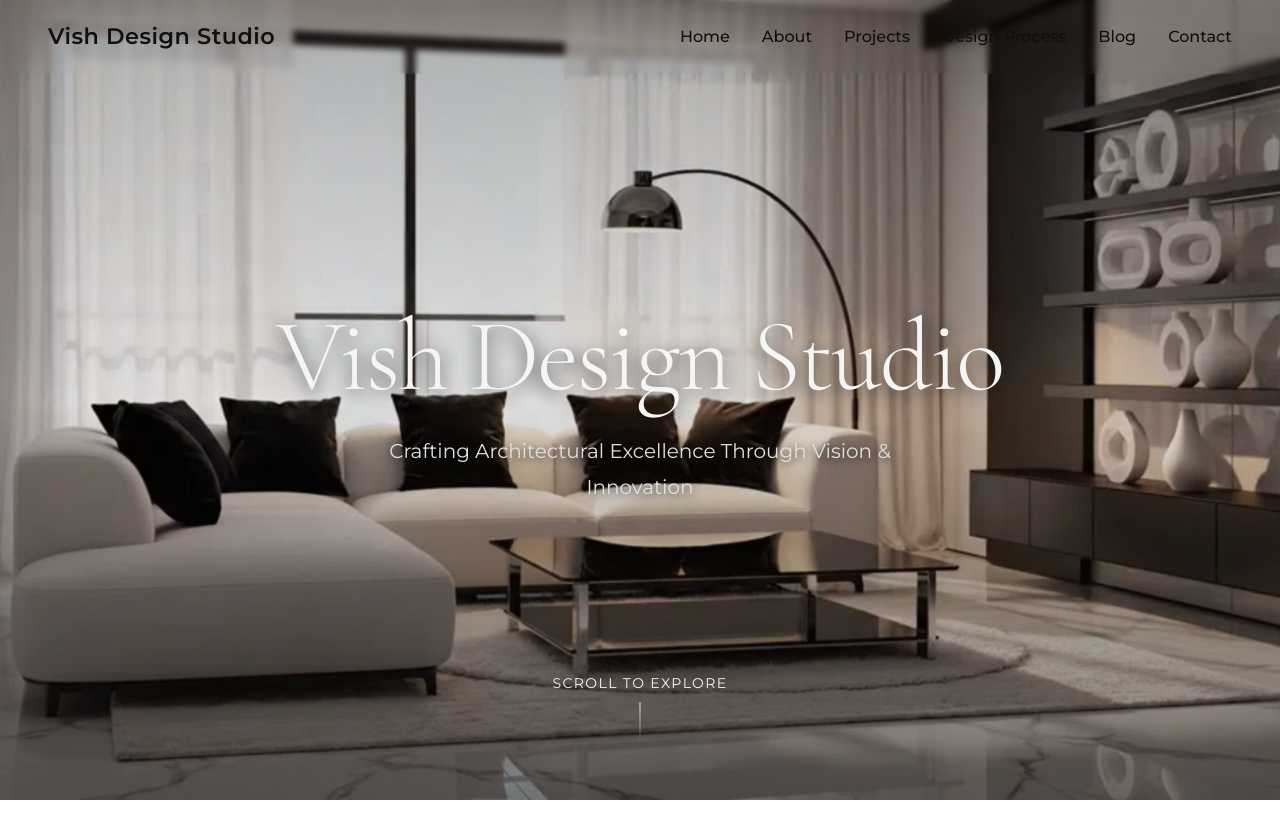
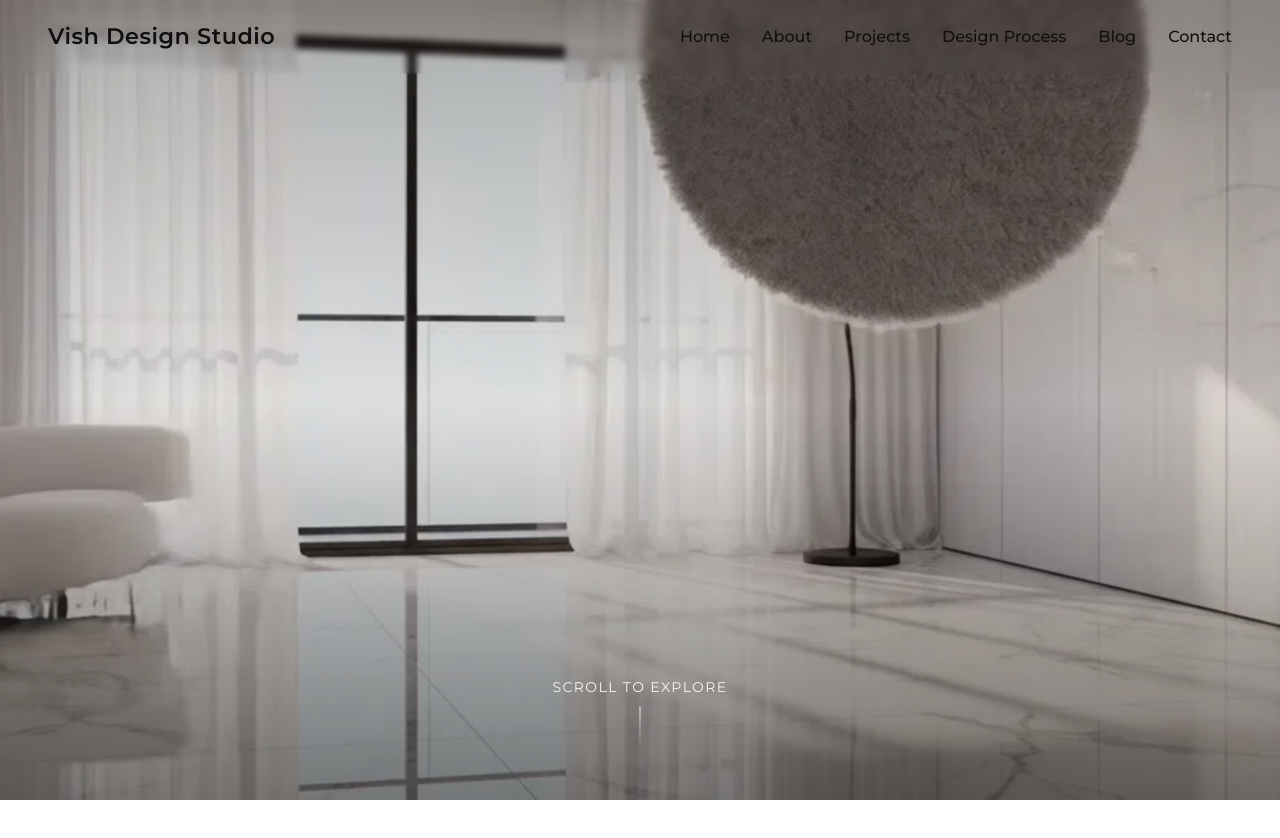
Before and after one commit to mdakram0608/vishdesignstudio, a Next.js app: page / in a window 1280 px wide. Shown: the top 838 px of the page. Built offline with nearby package versions, Linux system fonts and the light colour scheme.

Commit message:
increased the scrolling range

```diff
--- a/app/layout.tsx
+++ b/app/layout.tsx
@@ -9,7 +9,7 @@ export const metadata: Metadata = {
 export default function RootLayout({
     children,
 }: Readonly<{
-    children: React.Node;
+    children: React.ReactNode;
 }>) {
     return (
         <html lang="en">
--- a/components/ScrollVideo.module.css
+++ b/components/ScrollVideo.module.css
@@ -43,9 +43,6 @@
 .textContent {
     padding: 2rem;
     text-align: center;
-    opacity: 0;
-    animation: fadeIn 1.5s ease-out forwards;
-    animation-delay: 0.5s;
 }
 
 .textContent h1 {
@@ -110,7 +107,7 @@
 }
 
 .spacer {
-    height: 300vh;
+    height: 100vh;
     position: relative;
     z-index: 0;
 }
--- a/components/ScrollVideo.tsx
+++ b/components/ScrollVideo.tsx
@@ -1,23 +1,27 @@
 'use client';
 
-import { useMotionValueEvent, useScroll, useTransform } from 'framer-motion';
+import { motion, useMotionValueEvent, useScroll, useTransform } from 'framer-motion';
 import { useCallback, useEffect, useRef } from 'react';
 import styles from './ScrollVideo.module.css';
 import Navbar from './Navbar';
 
 const FRAME_COUNT = 192;
 
-// public/videos/Images/1.webp -> /videos/Images/1.webp
+
 const getFrameSrc = (index: number) => `/videos/Images/${index}.webp`;
 
 export default function ScrollVideo() {
     const canvasRef = useRef<HTMLCanvasElement>(null);
     const imagesRef = useRef<HTMLImageElement[]>([]);
+    const containerRef = useRef<HTMLDivElement>(null);
 
-    // 1) USE GLOBAL SCROLL, NOT TARGETED
-    const { scrollYProgress } = useScroll();
 
-    // 2) DRAW A GIVEN FRAME
+    const { scrollYProgress } = useScroll({
+        target: containerRef,
+        offset: ["start start", "end start"]
+    });
+
+
     const render = useCallback((index: number) => {
         const canvas = canvasRef.current;
         const ctx = canvas?.getContext('2d');
@@ -30,7 +34,7 @@ export default function ScrollVideo() {
         ctx.drawImage(image, 0, 0, width, height);
     }, []);
 
-    // 3) LOAD ALL FRAMES IN THE BROWSER, THEN DRAW FRAME 1
+
     useEffect(() => {
         const loaded: HTMLImageElement[] = [];
 
@@ -52,8 +56,12 @@ export default function ScrollVideo() {
         }
     }, [render]);
 
-    // 4) MAP GLOBAL SCROLL 0→1 TO FRAME 1→192
+    // 4) MAP SCROLL 0→1 TO FRAME 1→192
     const currentIndex = useTransform(scrollYProgress, [0, 1], [1, FRAME_COUNT]);
+
+
+    const textOpacity = useTransform(scrollYProgress, [0, 0.15, 0.30], [0, 1, 1]);
+    const textY = useTransform(scrollYProgress, [0, 0.15, 0.30], [100, 0, 0]);
 
     useMotionValueEvent(currentIndex, 'change', (latest) => {
         const frame = Math.min(Math.max(Math.round(latest), 1), FRAME_COUNT);
@@ -61,7 +69,7 @@ export default function ScrollVideo() {
     });
 
     return (
-        <>
+        <div ref={containerRef}>
             {/* HERO SECTION (canvas fixed via CSS in .videoContainer) */}
             <section className={styles.heroSection}>
                 <div className={styles.videoContainer}>
@@ -73,10 +81,16 @@ export default function ScrollVideo() {
                     />
 
                     <div className={styles.overlay}>
-                        <div className={styles.textContent}>
+                        <motion.div
+                            className={styles.textContent}
+                            style={{
+                                opacity: textOpacity,
+                                y: textY
+                            }}
+                        >
                             <h1>Vish Design Studio</h1>
                             <p>Crafting Architectural Excellence Through Vision & Innovation</p>
-                        </div>
+                        </motion.div>
                         <div className={styles.scrollIndicator}>
                             Scroll to Explore
                         </div>
@@ -87,6 +101,6 @@ export default function ScrollVideo() {
             {/* NAVBAR + SPACER FOR SCROLL */}
             <Navbar />
             <div className={styles.spacer} />
-        </>
+        </div>
     );
 }
```
